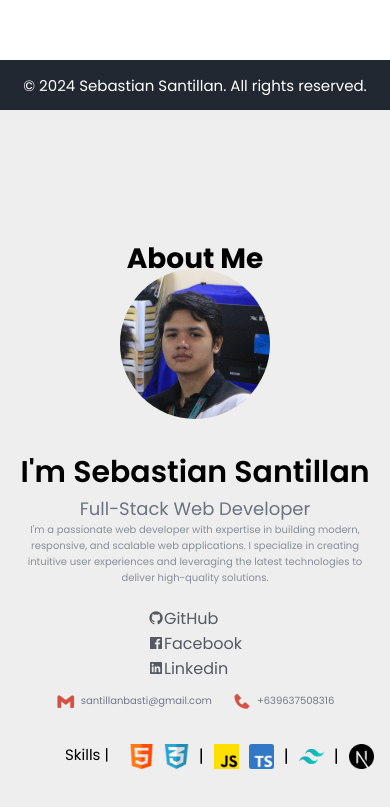
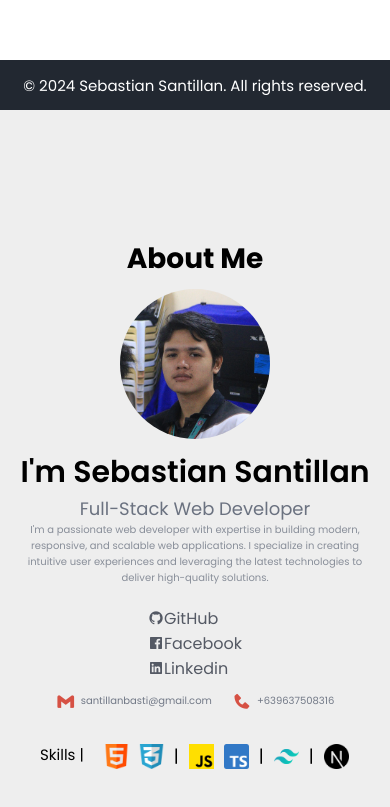
Before and after one commit to SantillanPs/BlogSpot-WebFinal, a plain HTML site: page pages/About.html in a window 390 px wide. Shown: the part 734-1541 px from the top of the page. Drawn offline with nearby package versions, Linux system fonts and the light colour scheme.

Commit message:
more minor adjustments for responsiveness

```diff
--- a/pages/Category.css
+++ b/pages/Category.css
@@ -764,4 +764,11 @@ body {
   .skill-list h2 {
     font-size: 15px;
   }
+  .photo2 {
+    top: 70px;
+  }
+
+  .skill-list {
+    left: 25px;
+  }
 }
```
